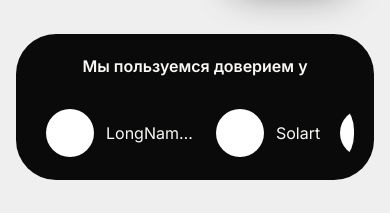
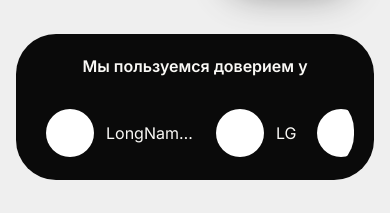
Before and after one commit to askarbekovDev/zentext, a Next.js app: page / in a window 390 px wide. Shown: the part 820-1033 px from the top of the page. Built offline with nearby package versions, Linux system fonts and the light colour scheme.

Commit message:
landing intro block for mobile is done!

```diff
--- a/src/components/intro.tsx/index.tsx
+++ b/src/components/intro.tsx/index.tsx
@@ -12,7 +12,7 @@ const Intro = () => {
   ];
   const companies = [
     'LongNameCompany',
-    'Solart',
+    'LG',
     'Solart',
     'Solart',
     'Solart',
```
